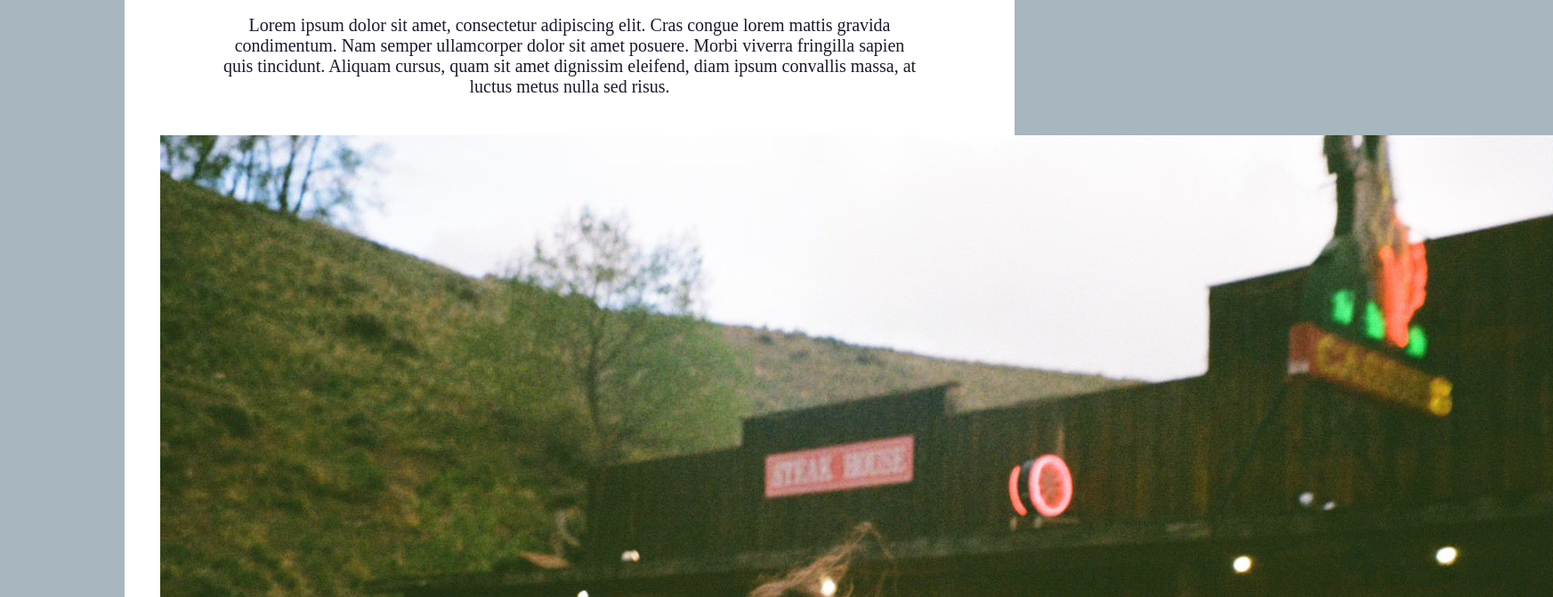
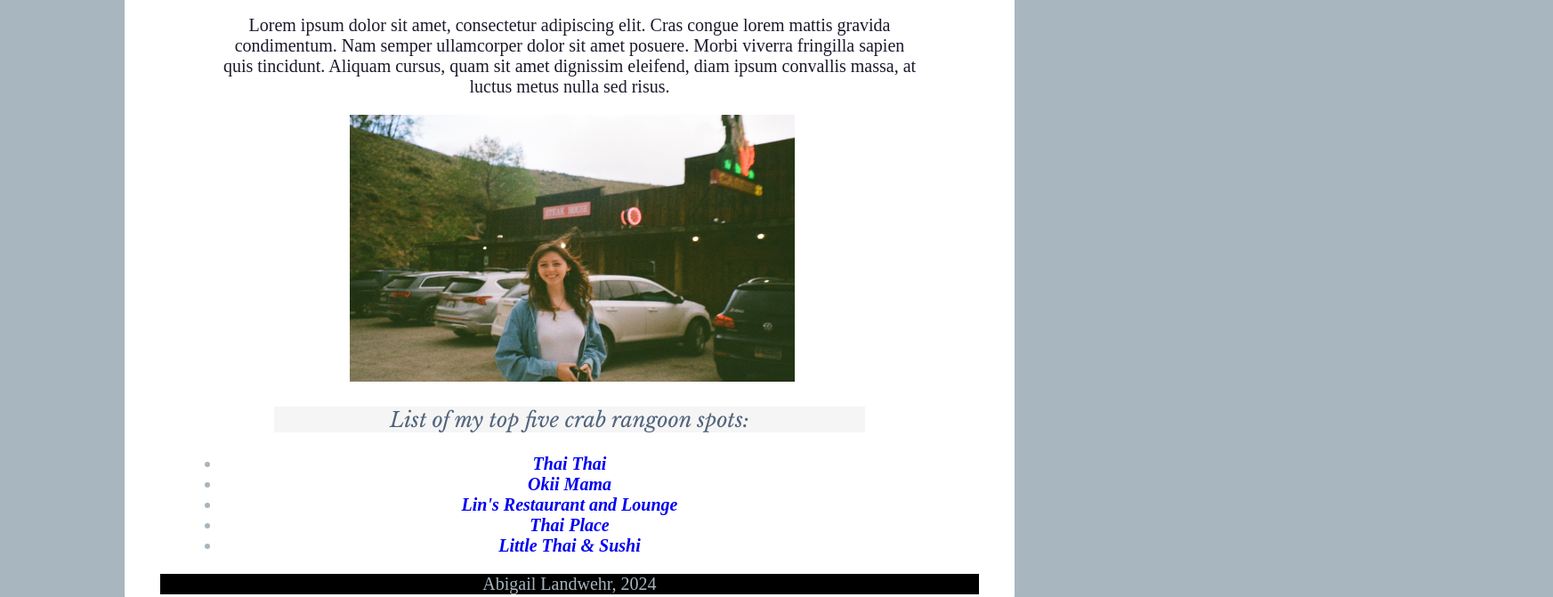
Before and after one commit to FALL2024-4502-7502/abigail-landwehr-website, a plain HTML site: page index.html in a window 1280 px wide. Shown: the part 284-955 px from the top of the page at 89% size, 1745 px wide, since content can reach past the window. Drawn offline with nearby package versions, Linux system fonts and the light colour scheme; a web font is replaced by a local one.

Commit message:
Photo sizing.html

```diff
--- a/index.html
+++ b/index.html
@@ -30,7 +30,7 @@
 <p> Lorem ipsum dolor sit amet, consectetur adipiscing elit. Cras congue lorem mattis gravida condimentum. Nam semper ullamcorper dolor sit amet posuere. Morbi viverra fringilla sapien quis tincidunt. Aliquam cursus, quam sit amet dignissim eleifend, diam ipsum convallis massa, at luctus metus nulla sed risus. </p>
 
   <a href="mailto:abigailalandwehr@gmail.com">
-     <img src="img/abigail-portrait3.jpg" alt=""Photo of Abigail outside of a restaurant in Wyoming.">
+     <img src="img/abigail-portrait3.jpg" width="500" height="300" alt="Photo of Abigail outside of a restaurant in Wyoming.">
   </a>
 
 <h3>List of my top five crab rangoon spots:</h3>
```
